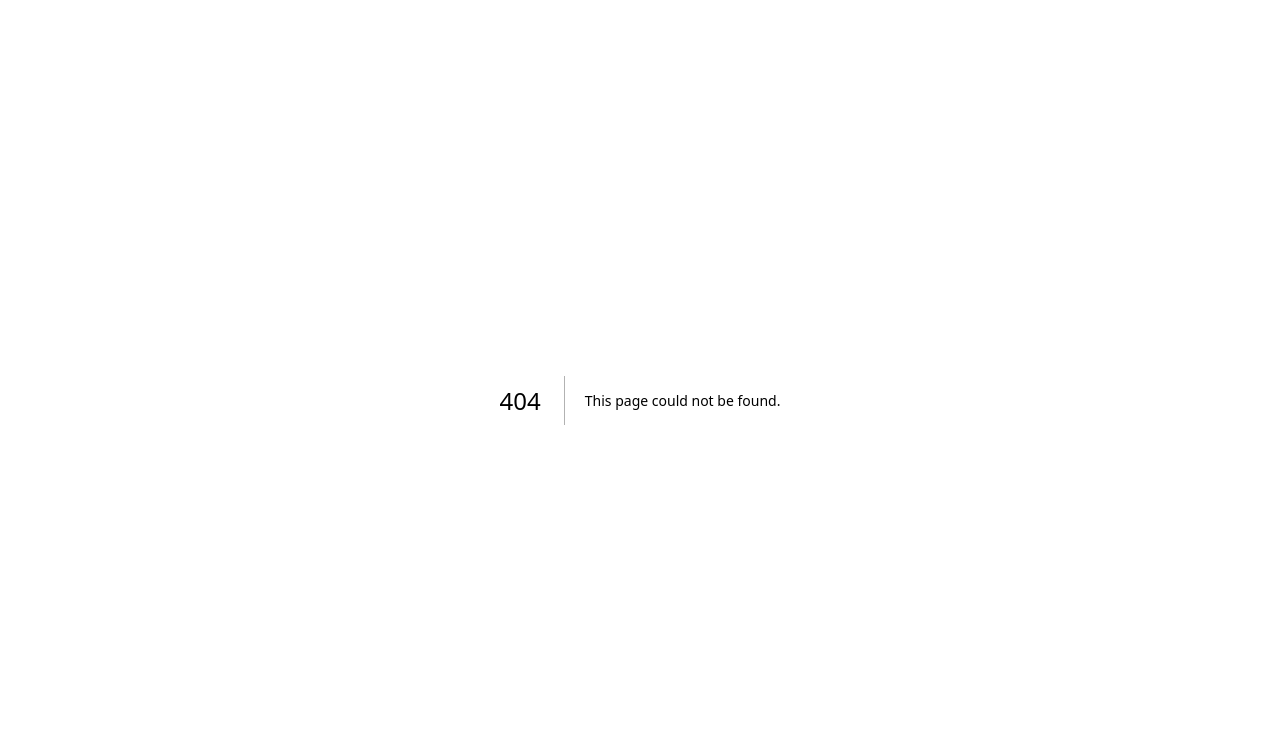
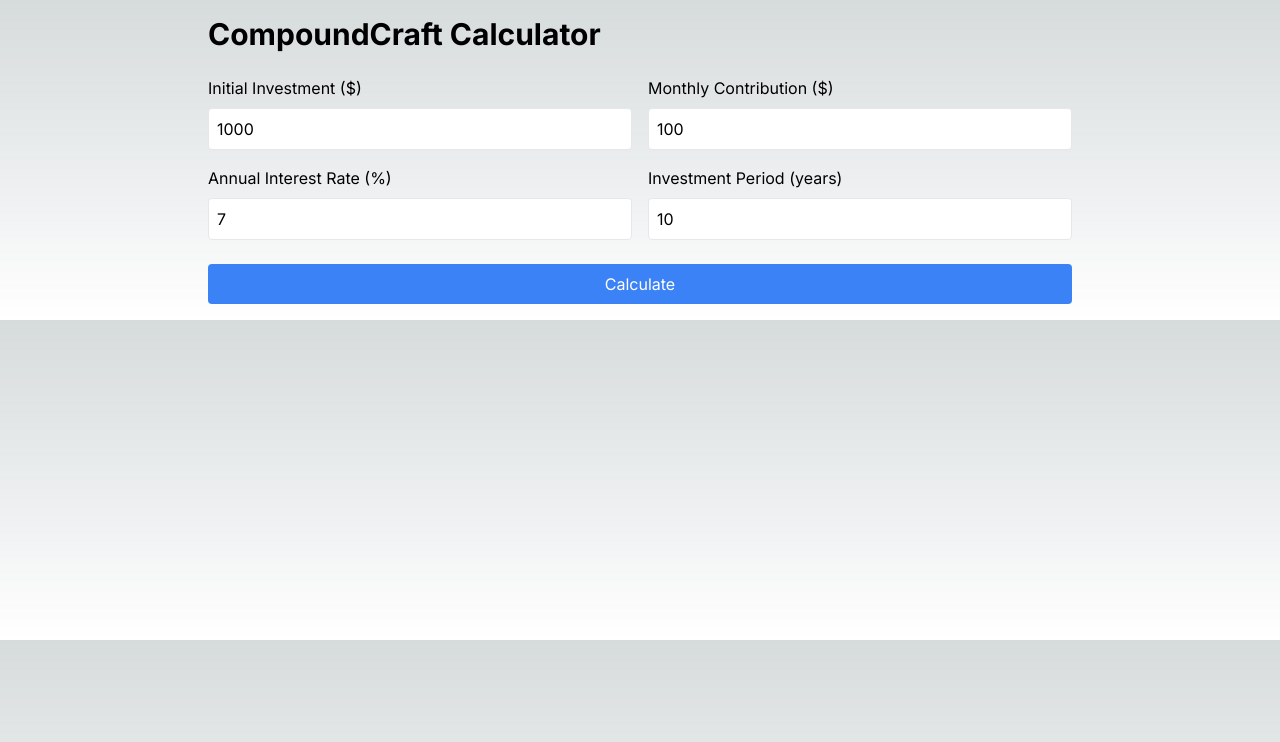
Before and after one commit to blindjedi/growth-calculator, a Next.js app: page /calculator in a window 1280 px wide. Before the commit this address had no page. Shown: the top 742 px of the page. Built offline with nearby package versions, Linux system fonts and the light colour scheme.

Commit message:
added chart.js

```diff
--- /dev/null
+++ b/src/app/calculator/page.tsx
@@ -0,0 +1,142 @@
+'use client';
+import React, { useState } from 'react';
+import { Chart as ChartJS, CategoryScale, LinearScale, PointElement, LineElement, Title, Tooltip, Legend } from 'chart.js';
+import { Line } from 'react-chartjs-2';
+
+ChartJS.register(
+  CategoryScale,
+  LinearScale,
+  PointElement,
+  LineElement,
+  Title,
+  Tooltip,
+  Legend
+);
+
+interface CalculationResult {
+  finalBalance: number;
+  totalContributions: number;
+  totalInterest: number;
+  dataPoints: { year: number; balance: number }[];
+}
+
+const CompoundInterestCalculator: React.FC = () => {
+  const [initialInvestment, setInitialInvestment] = useState<number>(1000);
+  const [monthlyContribution, setMonthlyContribution] = useState<number>(100);
+  const [annualInterestRate, setAnnualInterestRate] = useState<number>(7);
+  const [years, setYears] = useState<number>(10);
+  const [results, setResults] = useState<CalculationResult | null>(null);
+
+  const calculateCompoundInterest = () => {
+    let balance = initialInvestment;
+    const monthlyRate = annualInterestRate / 12 / 100;
+    const dataPoints: { year: number; balance: number }[] = [];
+
+    for (let year = 0; year <= years; year++) {
+      dataPoints.push({
+        year,
+        balance: Math.round(balance)
+      });
+
+      for (let month = 0; month < 12; month++) {
+        balance += monthlyContribution;
+        balance *= (1 + monthlyRate);
+      }
+    }
+
+    setResults({
+      finalBalance: Math.round(balance),
+      totalContributions: initialInvestment + (monthlyContribution * 12 * years),
+      totalInterest: Math.round(balance - initialInvestment - (monthlyContribution * 12 * years)),
+      dataPoints
+    });
+  };
+
+  const chartData = {
+    labels: results?.dataPoints.map(point => point.year) || [],
+    datasets: [
+      {
+        label: 'Balance',
+        data: results?.dataPoints.map(point => point.balance) || [],
+        borderColor: 'rgb(75, 192, 192)',
+        tension: 0.1
+      }
+    ]
+  };
+
+  const chartOptions = {
+    responsive: true,
+    plugins: {
+      legend: {
+        position: 'top' as const,
+      },
+      title: {
+        display: true,
+        text: 'Compound Interest Growth',
+      },
+    },
+  };
+
+  return (
+    <div className="max-w-4xl mx-auto p-4">
+      <h1 className="text-3xl font-bold mb-6">CompoundCraft Calculator</h1>
+      <div className="grid grid-cols-2 gap-4 mb-6">
+        <div>
+          <label className="block mb-2">Initial Investment ($)</label>
+          <input
+            type="number"
+            value={initialInvestment}
+            onChange={(e) => setInitialInvestment(Number(e.target.value))}
+            className="w-full p-2 border rounded text-black"
+          />
+        </div>
+        <div>
+          <label className="block mb-2">Monthly Contribution ($)</label>
+          <input
+            type="number"
+            value={monthlyContribution}
+            onChange={(e) => setMonthlyContribution(Number(e.target.value))}
+            className="w-full p-2 border rounded text-black"
+          />
+        </div>
+        <div>
+          <label className="block mb-2">Annual Interest Rate (%)</label>
+          <input
+            type="number"
+            value={annualInterestRate}
+            onChange={(e) => setAnnualInterestRate(Number(e.target.value))}
+            className="w-full p-2 border rounded text-black"
+          />
+        </div>
+        <div>
+          <label className="block mb-2">Investment Period (years)</label>
+          <input
+            type="number"
+            value={years}
+            onChange={(e) => setYears(Number(e.target.value))}
+            className="w-full p-2 border rounded text-black"
+          />
+        </div>
+      </div>
+      <button
+        onClick={calculateCompoundInterest}
+        className="w-full bg-blue-500 text-white p-2 rounded hover:bg-blue-600"
+      >
+        Calculate
+      </button>
+      {results && (
+        <div className="mt-6">
+          <h2 className="text-2xl font-bold mb-4">Results</h2>
+          <p>Final Balance: ${results.finalBalance.toLocaleString()}</p>
+          <p>Total Contributions: ${results.totalContributions.toLocaleString()}</p>
+          <p>Total Interest Earned: ${results.totalInterest.toLocaleString()}</p>
+          <div className="mt-6 h-80">
+            <Line options={chartOptions} data={chartData} />
+          </div>
+        </div>
+      )}
+    </div>
+  );
+};
+
+export default CompoundInterestCalculator;
```
Also changed, not shown: 1 other file (tests, documents, lock files or other folders).
